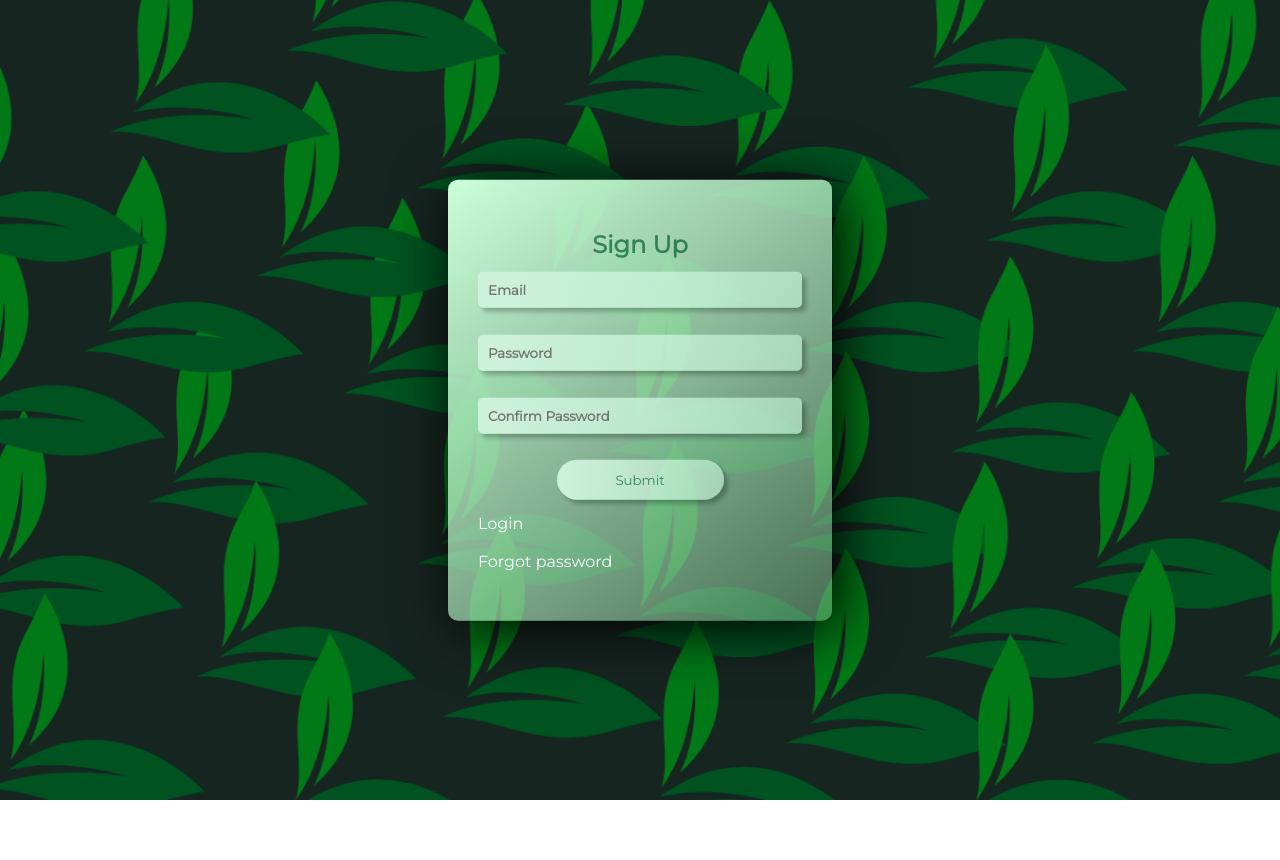
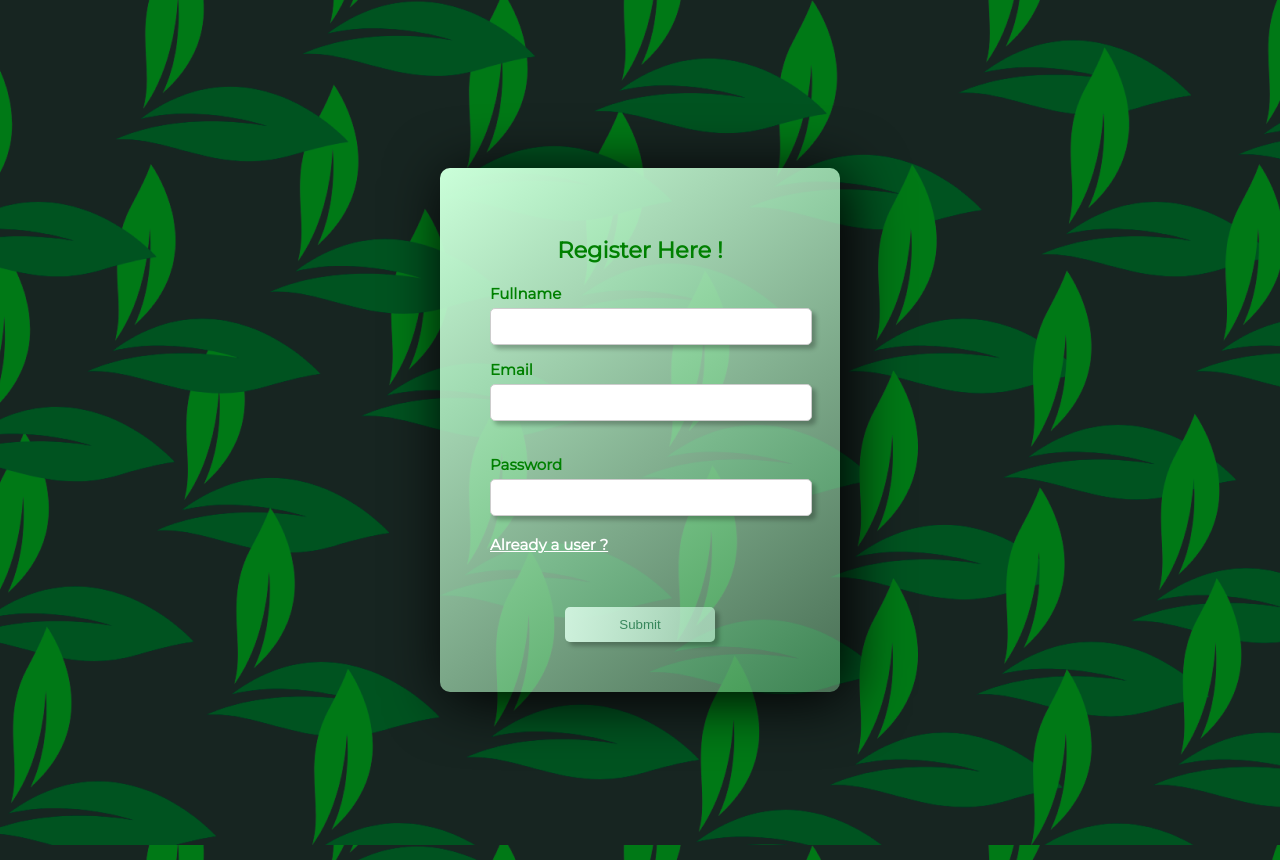
Before and after one commit to ugindra/Ayurveda-1, a plain HTML site: page sign_in/index.html in a window 1280 px wide. Before the commit the page ends 800 px from the top, so only its background shows below. Drawn offline with Linux system fonts and the light colour scheme; files that its build step writes are made by us from their sources.

Commit message:
login page correction

```diff
--- a/login_page/styles.css
+++ b/login_page/styles.css
@@ -1,77 +1,65 @@
 @import url('https://fonts.googleapis.com/css2?family=Montserrat:wght@400&display=swap');
-*{
+body {
+    font-family:'Montserrat';
+    font-size:15px;
+    font-weight: 600;
     margin: 0;
-    padding: 0;
+    padding: 30px;
+    display: flex;
+    justify-content: center;
+    align-items: center;
+    min-height: 100vh;
+    background-image: url('pattern_2.png');
+    color:green;
+  }
+.container {
+    width: 100%;
+    max-width: 400px;
+    padding: 50px;
     box-sizing: border-box;
+    text-align: center;
+    background: linear-gradient(141.58deg, #CAFFD9 0%, rgba(115, 174, 128, 0.54) 100%);
+    border-radius: 10px;
+    box-shadow: 7px 7px 60px #000;
 }
-body{
-    font-family:'Montserrat';
-
-
+.login-form h2 {
+    margin-bottom: 20px;
 }
-section{
-    position:relative;
-    height: 100vh;
-    width: 100%;
-    background:url("pattern_2.png");
-    background-size: cover;
-
+.input-group {
+    margin-bottom: 15px;
+    text-align: left;
 }
-.form-container{
-    position: absolute;
-    top: 50%;
-    left: 50%;
-    transform: translate(-50%,-50%);
-    background: linear-gradient(141.58deg, #CAFFD9 0%, rgba(115, 174, 128, 0.54) 100%);
-    width: 30vw;
-    height:fit-content;
-    padding: 50px 30px;
-    box-shadow: 7px 7px 60px #000;
-    border-radius: 10px;
+.input-group label {
+    display: block;
+    margin-bottom: 5px;
 }
-h1{
-    text-align:center ;
-    color: rgba(0, 97, 46, 0.7);
-
-}
-.control input{
+.input-group input {
     width: 100%;
     padding: 10px;
-    color:green;
-    border: none;
-    outline: none;
-    margin: 1em 0;
+    border: 1px solid #cccccc;
     border-radius: 5px;
-    background: linear-gradient(91.98deg, #CEF1DC 0%, rgba(196, 243, 215, 0.63) 99.47%);
     box-shadow: 4px 4px 4px rgba(0, 0, 0, 0.25);
 }
-.btn{
-    width: 167px;
-    height: 40px;
+.login-form button {
+    width: 50%;
+    padding: 10px;
     background: linear-gradient(98.6deg, #CEF1DC 0%, rgba(196, 243, 215, 0.63) 90.19%);
     box-shadow: 4px 4px 4px rgba(0, 0, 0, 0.25);
     color: rgba(0, 97, 46, 0.7);
     border: none;
+    border-radius: 5px;
+    cursor: pointer;
+    transition:  0.3s ease;
     outline: none;
-    margin: 1em 0;
-    border-radius: 30px;
-    background: linear-gradient(91.98deg, #CEF1DC 0%, rgba(196, 243, 215, 0.63) 99.47%);
-    box-shadow: 4px 4px 4px rgba(0, 0, 0, 0.25);
-
 }
-.button{
-    display: flex;
-    justify-content: center;
+.login-form button:hover {
+    transition: .5s ease-out;
+    scale:1.1;
 }
-.link a{
-    display: block;
+input{
+    outline: none;
+}
+a{
     color: white;
-
-}
-.link a:hover{
-
-    color: green;
-}
-::placeholder{
     font-weight: bold;
 }
--- a/sign_in/index.html
+++ b/sign_in/index.html
@@ -1,35 +1,30 @@
 <!DOCTYPE html>
 <html lang="en">
 <head>
-	<meta charset="UTF-8">
-	<title>Transparent Login Form HTML CSS</title>
-	<link href="style.css" rel="stylesheet">
-    <link rel="stylesheet" href="styles.css">
+<meta charset="UTF-8">
+<meta name="viewport" content="width=device-width, initial-scale=1.0">
+<title>Login Form</title>
+<link rel="stylesheet" href="styles.css">
 </head>
 <body>
-	<section>
-		<div class="form-container">
-			<h1>Sign Up</h1>
-			<form action="#">
-				<div class="control">
-					<input type="email" id="name" placeholder="Email">
-				</div>
-				<div class="control">
-					<input type="password" id="psw" placeholder="Password">
-				</div>
-				<div class="control">
-					<input type="password" id="psw" placeholder="Confirm Password">
-				</div>
-				<div class="button">
-					<button class="btn">Submit</button>
-				</div>
-
-			</form>
-			<div class="link">
-				<a href="../login_page">Login</a><br>
-				<a href="">Forgot password</a>
-			</div>
-		</div>
-	</section>
+  <div class="container">
+    <form class="login-form">
+      <h2>Register Here !</h2>
+      <div class="input-group">
+        <label for="username">Fullname</label>
+        <input type="text" id="username" name="username" required>
+      </div>
+      <div class="input-group">
+        <label for="password">Email</label>
+        <input type="email" id="email" name="email" required>
+      </div><br>
+      <div class="input-group">
+        <label for="password">Password</label>
+        <input type="email" id="password" name="password" required><br><br>
+		    <a href="../login_page/index.html" id="signup">Already a user ?</a><br><br>
+      </div><br>
+      <button type="submit">Submit</button>
+    </form>
+  </div>
 </body>
 </html>
--- a/sign_in/styles.css
+++ b/sign_in/styles.css
@@ -1,77 +1,65 @@
 @import url('https://fonts.googleapis.com/css2?family=Montserrat:wght@400&display=swap');
-*{
+body {
+    font-family:'Montserrat';
+    font-size:15px;
+    font-weight: 600;
     margin: 0;
-    padding: 0;
+    padding: 30px;
+    display: flex;
+    justify-content: center;
+    align-items: center;
+    min-height: 100vh;
+    background-image: url('pattern_2.png');
+    color:green;
+  }
+.container {
+    width: 100%;
+    max-width: 400px;
+    padding: 50px;
     box-sizing: border-box;
+    text-align: center;
+    background: linear-gradient(141.58deg, #CAFFD9 0%, rgba(115, 174, 128, 0.54) 100%);
+    border-radius: 10px;
+    box-shadow: 7px 7px 60px #000;
 }
-body{
-    font-family:'Montserrat';
-
-
+.login-form h2 {
+    margin-bottom: 20px;
 }
-section{
-    position:relative;
-    height: 100vh;
-    width: 100vw;
-    background:url("pattern_2.png");
-    background-size: cover;
-
+.input-group {
+    margin-bottom: 15px;
+    text-align: left;
 }
-.form-container{
-    position: absolute;
-    top: 50%;
-    left: 50%;
-    transform: translate(-50%,-50%);
-    background: linear-gradient(141.58deg, #CAFFD9 0%, rgba(115, 174, 128, 0.54) 100%);
-    width: 30vw;
-    height:fit-content;
-    padding: 50px 30px;
-    box-shadow: 7px 7px 60px #000;
-    border-radius: 10px;
+.input-group label {
+    display: block;
+    margin-bottom: 5px;
 }
-h1{
-    text-align:center ;
-    color: rgba(0, 97, 46, 0.7);
-
-}
-.control input{
+.input-group input {
     width: 100%;
     padding: 10px;
-    color:green;
-    border: none;
-    outline: none;
-    margin: 1em 0;
+    border: 1px solid #cccccc;
     border-radius: 5px;
-    background: linear-gradient(91.98deg, #CEF1DC 0%, rgba(196, 243, 215, 0.63) 99.47%);
     box-shadow: 4px 4px 4px rgba(0, 0, 0, 0.25);
 }
-.btn{
-    width: 167px;
-    height: 40px;
+.login-form button {
+    width: 50%;
+    padding: 10px;
     background: linear-gradient(98.6deg, #CEF1DC 0%, rgba(196, 243, 215, 0.63) 90.19%);
     box-shadow: 4px 4px 4px rgba(0, 0, 0, 0.25);
     color: rgba(0, 97, 46, 0.7);
     border: none;
+    border-radius: 5px;
+    cursor: pointer;
+    transition:  0.3s ease;
     outline: none;
-    margin: 1em 0;
-    border-radius: 30px;
-    background: linear-gradient(91.98deg, #CEF1DC 0%, rgba(196, 243, 215, 0.63) 99.47%);
-    box-shadow: 4px 4px 4px rgba(0, 0, 0, 0.25);
-
 }
-.button{
-    display: flex;
-    justify-content: center;
+.login-form button:hover {
+    transition: .5s ease-out;
+    scale:1.1;
 }
-.link a{
-    display: block;
+input{
+    outline: none;
+}
+a{
     color: white;
-
-}
-.link a:hover{
-
-    color: green;
-}
-::placeholder{
     font-weight: bold;
 }
--- a/style.css
+++ b/style.css
@@ -20,10 +20,31 @@ header{
     align-items: center;
     justify-content: center;
 }
+#scroll{
+    padding: 10px;
+    background-color:#04803a;
+    text-align: center;
+    border-radius: 10px;
+    margin: 0 150px;
+}
 .header-content{
-    margin-bottom: 10px;
-    text-align: center;
-    font-size: 4vmin;
+     text-align: center;
+}
+#login{
+    background-color:#04803a;
+    padding: 10px;
+    border-radius: 10px;
+}
+.line{
+    width: 150px;
+    height: 4px;
+    background-color:#04803a;
+    margin: 10px auto;
+    border-radius: 5px;
+    -webkit-border-radius: 5px;
+    -moz-border-radius: 5px;
+    -ms-border-radius: 5px;
+    -o-border-radius: 5px;
 }
 #inpp{
     width: 50%;
@@ -40,21 +61,9 @@ header{
     outline: none;
     color: #04803a;
 }
-
-.line{
-    width: 150px;
-    height: 4px;
-    background: rgb(104, 255, 101);
-    margin: 10px auto;
-    border-radius: 5px;
-    -webkit-border-radius: 5px;
-    -moz-border-radius: 5px;
-    -ms-border-radius: 5px;
-    -o-border-radius: 5px;
-}
 .btn{
     padding:8px 15px ;
-    background: rgb(104, 255, 101);
+    background-color:#04803a;
     border-radius: 30px;
     -webkit-border-radius: 30px;
     -moz-border-radius: 30px;
@@ -62,10 +71,7 @@ header{
     -o-border-radius: 30px;
     color: rgb(255, 251, 251);
 }
-.btn:hover{
-    background-color:white ;
-    color:rgb(104, 255, 101) ;
-}
+
 #scrool-down{
     font-size: 20px;
     background-color:#215423;
@@ -103,7 +109,7 @@ ul{
 
 }
 .nav-links li a:hover{
-    color: rgb(101, 238, 103);
+    color:#04803a;
 }
 .btn-bck:hover{
     background-color: #fff;
```
Also changed, not shown: index.html (+9 -22 lines), login_page/index.html (+20 -26 lines).
